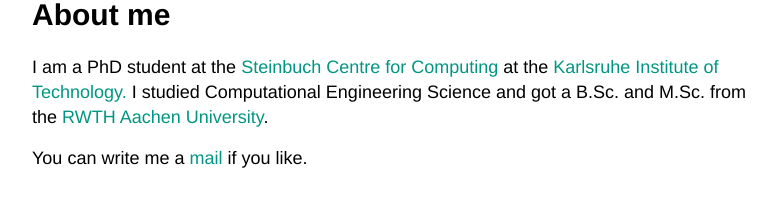
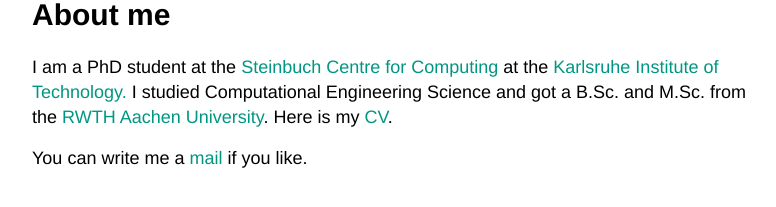
Before and after one commit to camminady/camminady.github.io, a Jekyll site: the page built from pages/about-me.md, in a window 1280 px wide. Shown: the part 172-379 px from the top of the page, without its empty margins (248-1024 px from the left). Built offline with Jekyll 4.4.1, drawn with Linux system fonts in a browser that asks for light colours.

Commit message:
Adding CV.

```diff
--- a/pages/about-me.md
+++ b/pages/about-me.md
@@ -7,7 +7,9 @@
 ---
 
 I am a PhD student at the [Steinbuch Centre for Computing](https://www.scc.kit.edu/) at the [Karlsruhe Institute of Technology.](https://www.kit.edu/)
-I studied Computational Engineering Science and got a B.Sc. and M.Sc. from the [RWTH Aachen University](https://www.rwth-aachen.de/).
+I studied Computational Engineering Science and got a B.Sc. and M.Sc. from the [RWTH Aachen University](https://www.rwth-aachen.de/). Here is my [CV][1].
 
 
 You can write me a [mail](mailto:thomas@camminady.org) if you like.
+
+[1]:{{ site.url}}/download/CV_ThomasCamminady.pdf
```
Also changed, not shown: 1 other file.
